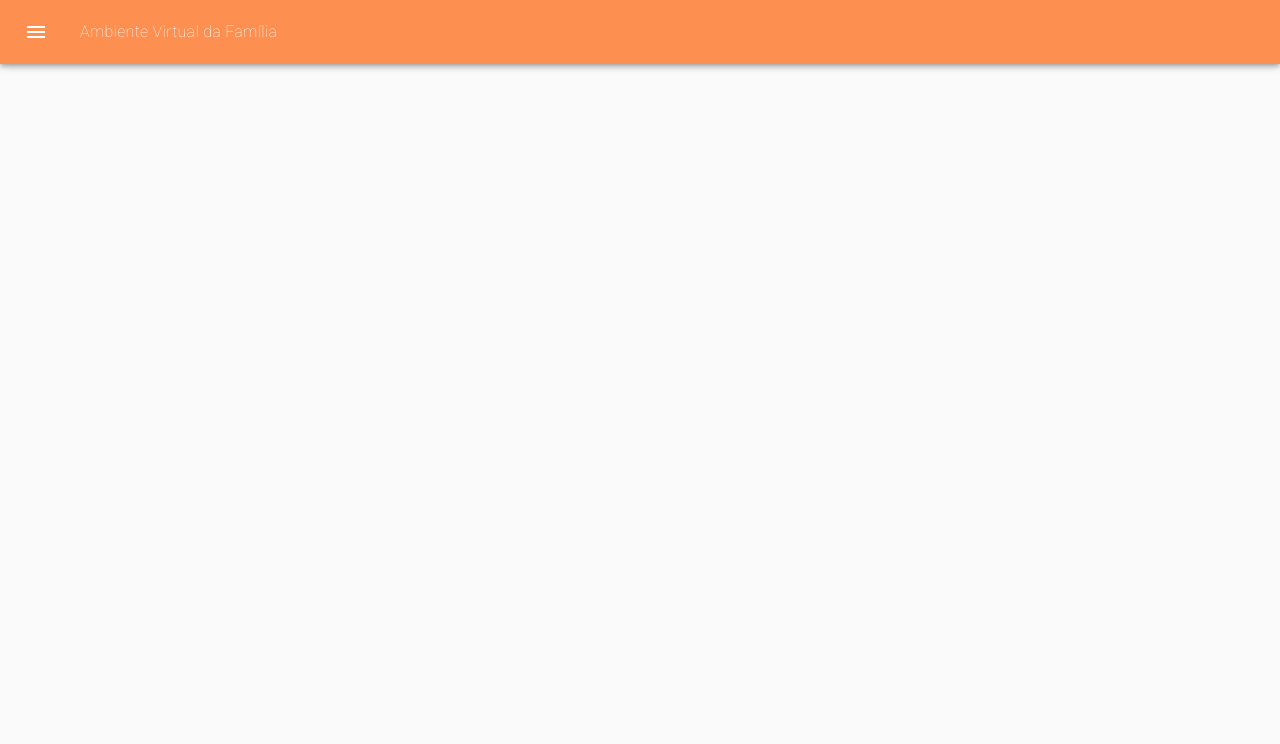
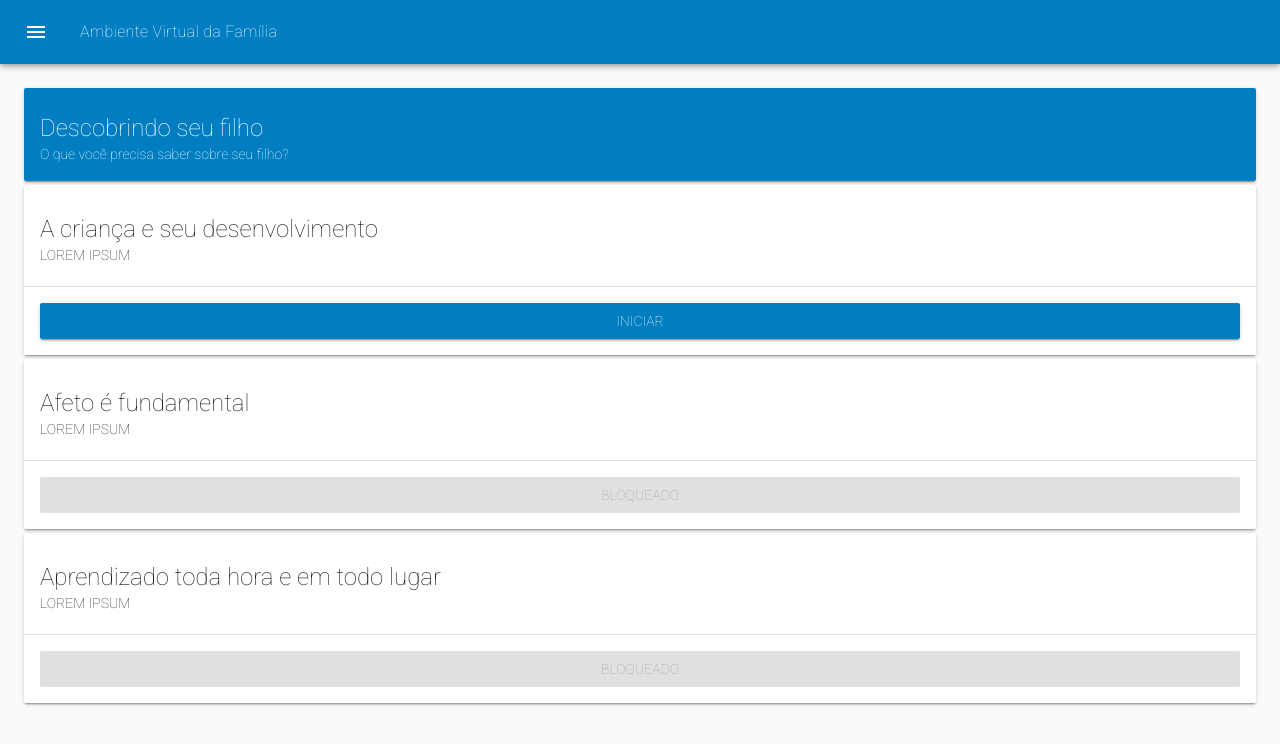
Before and after one commit to babelsh/mission-us-frontend, a Vue app: page /descobrindo in a window 1280 px wide. Shown: the top 744 px of the page. Built offline with nearby package versions, Linux system fonts and the light colour scheme.

Commit message:
added first version to home and "descobrindo" screens and changed primary color

```diff
--- a/src/components/ActivityCard.vue
+++ b/src/components/ActivityCard.vue
@@ -15,18 +15,6 @@
           </p>
         </div>
       </v-card-title>
-      <v-card-actions class="no-padding-top">
-        <v-btn flat>
-          Saber mais
-        </v-btn>
-        <v-spacer />
-        <v-icon color="success" v-if="finalized">
-          done
-        </v-icon>
-        <v-btn color="primary" v-else>
-          Feito
-        </v-btn>
-      </v-card-actions>
     </v-card>
   </v-container>
 </template>
--- a/src/components/Trail.vue
+++ b/src/components/Trail.vue
@@ -11,11 +11,6 @@
     <p class="body-2 grey--text text-truncate">
       {{ abstract }}
     </p>
-    <v-layout>
-      <v-flex xs12 :text-xs-right="isSmall">
-        <v-btn class="primary">SABER MAIS</v-btn>
-      </v-flex>
-    </v-layout>
   </v-container>
 </template>
 
--- a/src/plugins/vuetify.js
+++ b/src/plugins/vuetify.js
@@ -5,7 +5,7 @@ import 'vuetify/dist/vuetify.min.css';
 Vue.use(Vuetify, {
   theme: {
     error: '#f66',
-    primary: '#fd9051',
+    primary: '#007ec1',
     secondary: '#976dd1',
     success: '#77d353',
   },
--- a/src/router.js
+++ b/src/router.js
@@ -2,6 +2,7 @@ import Vue from 'vue';
 import Router from 'vue-router';
 import Home from './views/Home.vue';
 import Login from './views/Login.vue';
+import Descobrindo from './views/Descobrindo.vue';
 
 Vue.use(Router);
 
@@ -23,5 +24,10 @@ export default new Router({
       name: 'login',
       component: Login,
     },
+    {
+      path: '/descobrindo',
+      name: 'descobrindo',
+      component: Descobrindo,
+    }
   ],
 });
--- /dev/null
+++ b/src/views/Descobrindo.vue
@@ -0,0 +1,86 @@
+<template>
+  <v-container fluid>
+     <v-container fluid grid-list-md ma-0 pa-0>
+      <v-layout row wrap>
+        <v-flex xs12>
+          <v-card color="primary" class="white--text">
+            <v-card-title primary-title>
+              <div>
+                <div class="headline">Descobrindo seu filho</div>
+                <span>O que você precisa saber sobre seu filho?</span>
+              </div>
+            </v-card-title>
+          </v-card>
+        </v-flex>
+        <v-flex xs12>
+          <v-card color="white">
+            <v-layout>
+              <v-flex xs12>
+                <v-card-title primary-title>
+                  <div>
+                    <div class="headline">A criança e seu desenvolvimento</div>
+                    <div>LOREM IPSUM</div>
+                  </div>
+                </v-card-title>
+              </v-flex>
+            </v-layout>
+            <v-divider light></v-divider>
+            <v-card-actions class="pa-3">
+              <v-btn color="primary" block>INICIAR</v-btn>
+            </v-card-actions>
+          </v-card>
+        </v-flex>
+        <v-flex xs12>
+          <v-card color="white">
+            <v-layout>
+              <v-flex xs12>
+                <v-card-title primary-title>
+                  <div>
+                    <div class="headline">Afeto é fundamental</div>
+                    <div>LOREM IPSUM</div>
+                  </div>
+                </v-card-title>
+              </v-flex>
+            </v-layout>
+            <v-divider light></v-divider>
+            <v-card-actions class="pa-3">
+              <v-btn color="primary" block disabled>BLOQUEADO</v-btn>
+            </v-card-actions>
+          </v-card>
+        </v-flex>
+        <v-flex xs12>
+          <v-card color="white">
+            <v-layout>
+              <v-flex xs12>
+                <v-card-title primary-title>
+                  <div>
+                    <div class="headline">Aprendizado toda hora e em todo lugar</div>
+                    <div>LOREM IPSUM</div>
+                  </div>
+                </v-card-title>
+              </v-flex>
+            </v-layout>
+            <v-divider light></v-divider>
+            <v-card-actions class="pa-3">
+              <v-btn color="primary" block disabled>BLOQUEADO</v-btn>
+            </v-card-actions>
+          </v-card>
+        </v-flex>
+      </v-layout>
+     </v-container>
+  </v-container>
+</template>
+
+<script>
+  export default {
+    data() {
+      return {
+        currentStep: 1,
+      }
+    }
+  }
+</script>
+
+<style scoped>
+
+</style>
--- a/src/views/Home.vue
+++ b/src/views/Home.vue
@@ -1,26 +1,50 @@
 <template>
   <v-container fluid>
     <trail
-      title="Trilha 1"
-      abstract="Esta é a primeira trilha de todas. Vamos lá?"
+      title="Trilhas: vamos começar esta jornada!"
+      abstract="Comece agora a explorar o mundo de desenvolvimento do seu filho"
       image-src=""
     />
     <v-container fluid grid-list-md ma-0 pa-0>
       <v-layout row wrap>
-        <v-flex
-          xs12 sm6 md4 lg3 xl3
-          v-for="activity in activities"
-          :key="activity.title"
-        >
-          <activity-card
-            :description="activity.description"
-            :finalized="activity.finalized"
-            :img-src="activity.imgsrc"
-            :title="activity.title"
-          />
+        <v-flex xs12 @click="goToDescobrindoSeuFilho">
+          <v-card color="primary" class="white--text">
+            <v-card-title primary-title>
+              <div>
+                <div class="headline">Descobrindo seu filho</div>
+                <span>O que você precisa saber sobre seu filho?</span>
+              </div>
+            </v-card-title>
+          </v-card>
+        </v-flex>
+        <v-flex xs12>
+          <v-card color="primary" class="white--text">
+            <v-card-title primary-title>
+              <div>
+                <div class="headline">Vamos brincar?</div>
+                <span>
+                  Descubra como você pode desenvolver seu filho através de jogos educativos
+                </span>
+              </div>
+            </v-card-title>
+          </v-card>
+        </v-flex>
+        <v-flex xs12>
+          <v-card>
+            <v-card-title primary-title>
+              <div>
+                <div class="headline">Quero mais trilhas!</div>
+                <span>
+                  Você gostou e quer mais trilhas para desbravar o desenvolvimento do seu filho?
+                  Clique aqui!
+                </span>
+              </div>
+            </v-card-title>
+          </v-card>
         </v-flex>
       </v-layout>
     </v-container>
+    <router-view />
   </v-container>
 </template>
 
@@ -36,31 +60,14 @@ export default {
   },
   data() {
     return {
-      activities: [
-        {
-          title: 'Jogar futebol',
-          description: 'Jogar futebol com os vizinhos no play',
-          imgsrc: 'https://marvel-live.freetls.fastly.net/canvas/2018/9/8f55d061e8c346dbaf28636bb61ea2b4?quality=95&fake=.png',
-          finalized: true,
-        },
-        {
-          title: 'Estudar história',
-          description: 'Utilizar de mídias audiovisuais para estudo de história',
-          imgsrc: 'https://marvel-live.freetls.fastly.net/canvas/2018/9/8f55d061e8c346dbaf28636bb61ea2b4?quality=95&fake=.png',
-          finalized: true,
-        },
-        {
-          title: 'Jogar videogame',
-          description: 'Utilizar de jogos sérios para incentivar o ensino de matemática',
-          imgsrc: 'https://marvel-live.freetls.fastly.net/canvas/2018/9/8f55d061e8c346dbaf28636bb61ea2b4?quality=95&fake=.png',
-        },
-        {
-          title: 'Celebração',
-          description: 'Celebrar o desenvolvimento da trilha',
-          imgsrc: 'https://marvel-live.freetls.fastly.net/canvas/2018/9/8f55d061e8c346dbaf28636bb61ea2b4?quality=95&fake=.png',
-        },
-      ],
+
     };
+  },
+  methods: {
+    goToDescobrindoSeuFilho() {
+      console.log('opaa');
+      this.$router.push({ name: 'descobrindo' })
+    },
   },
 };
 </script>
```
Also changed, not shown: src/components/Card.vue (added, +15 -0 lines), 1 other file (tests, documents, lock files or other folders).
